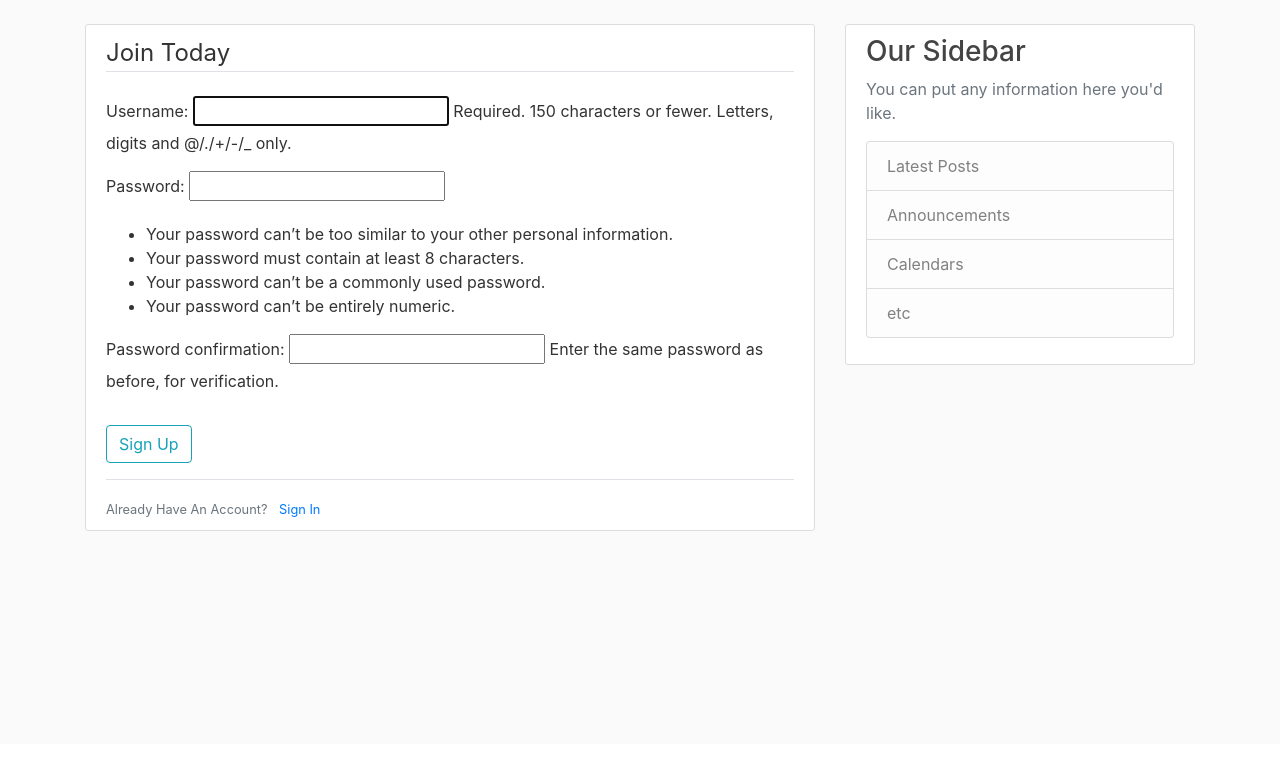
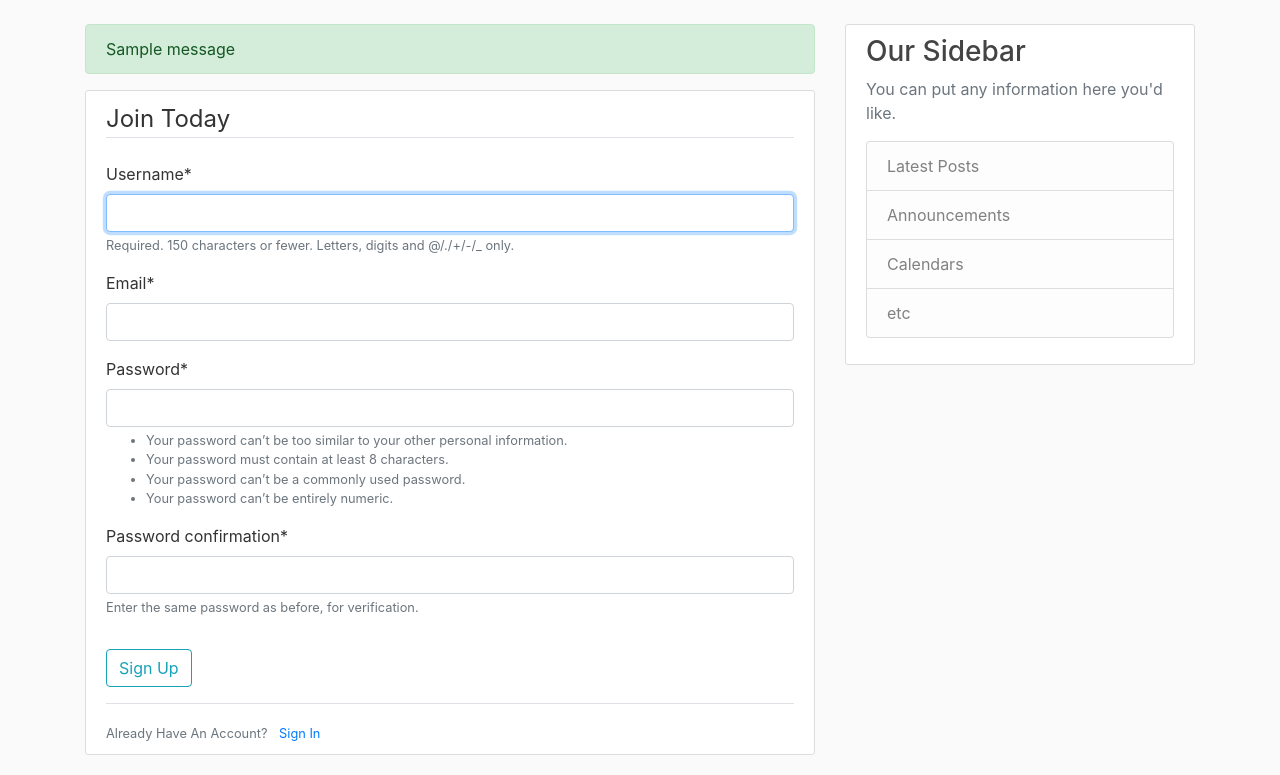
Before and after one commit to donicjak/django_project, a Django app: page /register/ in a window 1280 px wide. Shown: the part 56-831 px from the top of the page. Before the commit the page ends 587 px from the top, so only its background shows below. Run offline with Django 3.2, Linux system fonts and the light colour scheme; tables that the repository leaves empty hold one stand-in row (values such as "Sample post"); one stand-in notice (Sample message) is shown; some libraries are stand-ins or nearby versions.

Commit message:
Adding a register form

```diff
--- a/django_project/blog/templates/blog/base.html
+++ b/django_project/blog/templates/blog/base.html
@@ -45,6 +45,13 @@
     <main role="main" class="container">
         <div class="row">
           <div class="col-md-8">
+            {% if messages  %}
+              {% for message in messages %}
+              <div class="alert alert-{{ message.tags }}">
+                {{ message }}
+              </div>
+              {% endfor %}
+            {% endif %}
             {% block content %}{% endblock %}
           </div>
           <div class="col-md-4">
--- a/django_project/django_project/settings.py
+++ b/django_project/django_project/settings.py
@@ -33,6 +33,7 @@ ALLOWED_HOSTS = []
 INSTALLED_APPS = [
     'blog.apps.BlogConfig',
     'users.apps.UsersConfig',
+    'crispy_forms',
     'django.contrib.admin',
     'django.contrib.auth',
     'django.contrib.contenttypes',
@@ -120,3 +121,5 @@ USE_TZ = True
 # https://docs.djangoproject.com/en/2.1/howto/static-files/
 
 STATIC_URL = '/static/'
+
+CRISPY_TEMPLATE_PACK = 'bootstrap4'
--- /dev/null
+++ b/django_project/users/forms.py
@@ -0,0 +1,11 @@
+from django import forms
+from django.contrib.auth.models import User
+from django.contrib.auth.forms import UserCreationForm
+
+class UserRegisterForm(UserCreationForm):
+    email = forms.EmailField()
+
+
+    class Meta:
+        model = User
+        fields = ['username', 'email', 'password1', 'password2']
--- a/django_project/users/templates/users/register.html
+++ b/django_project/users/templates/users/register.html
@@ -1,11 +1,12 @@
-{% extends "blog/base.html"%}
+{% extends "blog/base.html" %}
+{% load crispy_forms_tags %}
 {% block content %}
     <div class="content-section">
         <form method="POST">
             {% csrf_token %}
             <fieldset class="form-group">
                 <legend class="border-bottom mb-4">Join Today</legend>
-                {{ form.as_p }}
+                {{ form|crispy }}
             </fieldset>
             <div class="form-group">
                 <button class="btn btn-outline-info" type="submit">Sign Up</button>
--- a/django_project/users/views.py
+++ b/django_project/users/views.py
@@ -1,13 +1,16 @@
-from django.shortcuts import render
-from django.contrib.auth.forms import UserCreationForm
+from django.shortcuts import render, redirect
 from django.contrib import messages
+from .forms import UserRegisterForm
+
 
 def register(request):
     if request.method == 'POST':
-        form = UserCreationForm(request.POST)
+        form = UserRegisterForm(request.POST)
         if form.is_valid():
+            form.save()
             username = form.cleaned_data.get('username')
             messages.success(request, f'Account created for {username}')
+            return redirect('blog-home')
     else:
-        form = UserCreationForm()
+        form = UserRegisterForm()
     return render(request, 'users/register.html', {'form': form})
```
